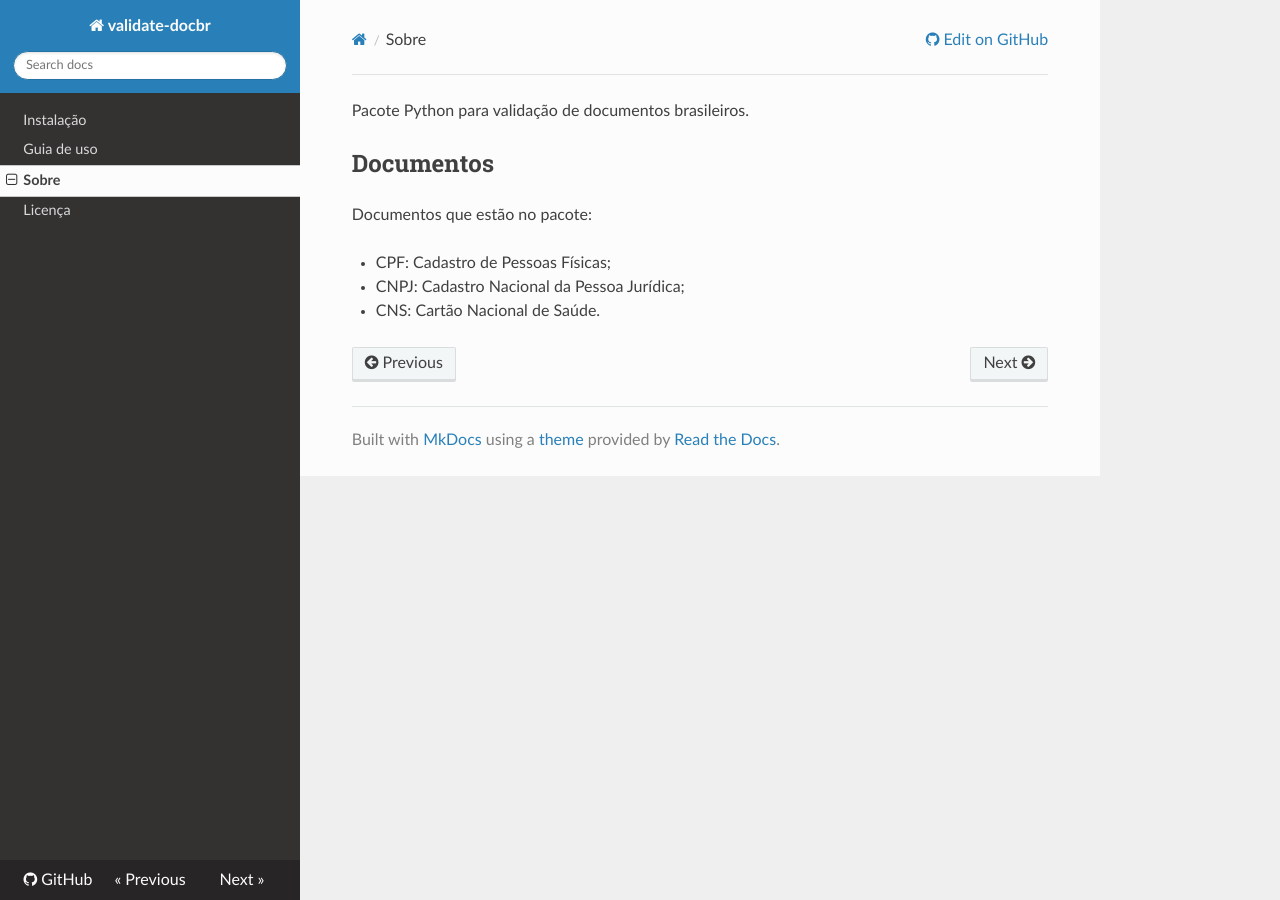
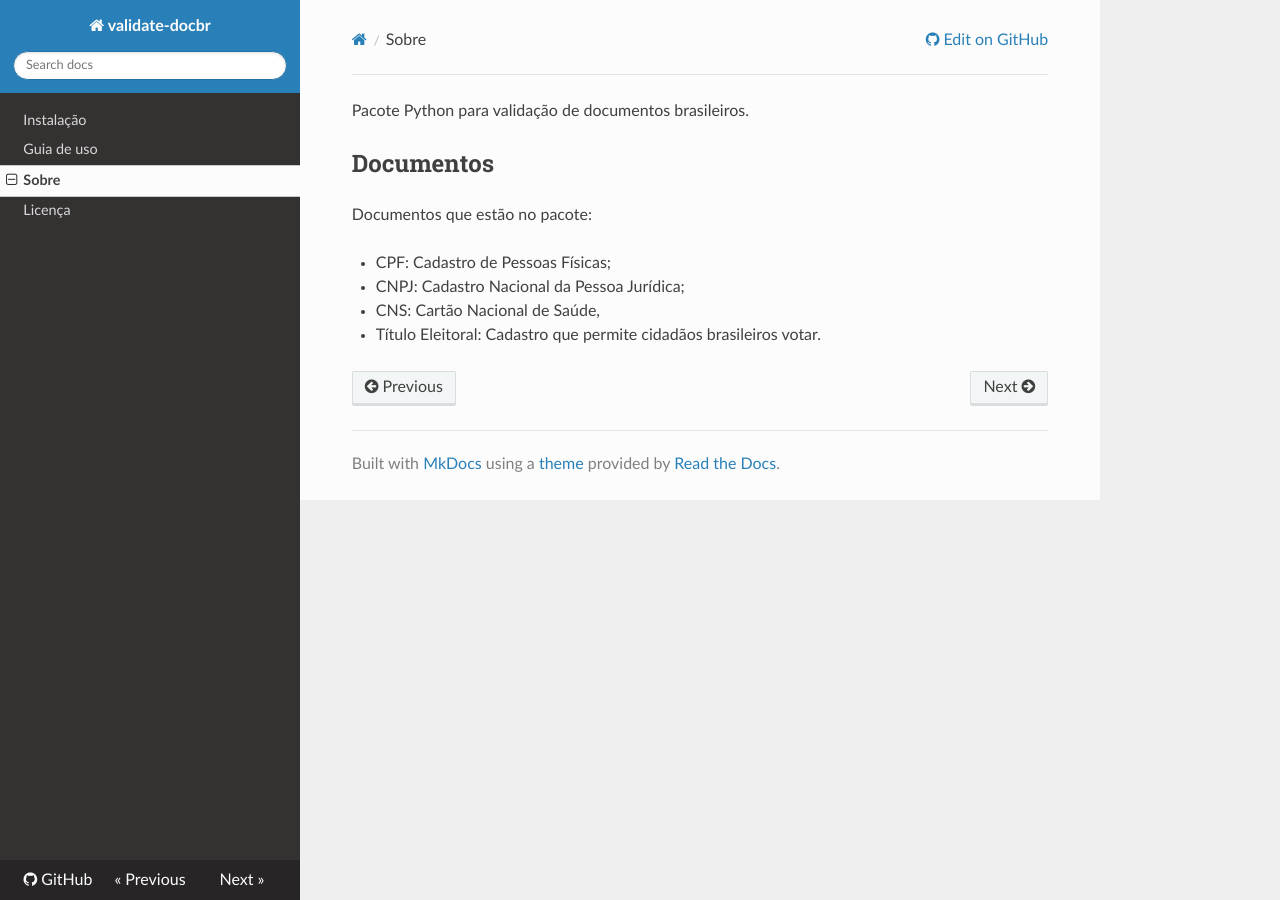
Before and after one commit to alvarofpp/validate-docbr, an MkDocs documentation site: the page built from docs/sobre.md, in a window 1280 px wide. Built offline with MkDocs 1.6.1, drawn with Linux system fonts in a browser that asks for light colours; nearby versions of some CDN libraries.

Commit message:
add titulo to docs

```diff
--- a/docs/sobre.md
+++ b/docs/sobre.md
@@ -5,4 +5,5 @@ Documentos que estão no pacote:
 
 - CPF: Cadastro de Pessoas Físicas;
 - CNPJ: Cadastro Nacional da Pessoa Jurídica;
-- CNS: Cartão Nacional de Saúde.
+- CNS: Cartão Nacional de Saúde,
+- Título Eleitoral: Cadastro que permite cidadãos brasileiros votar.
```
